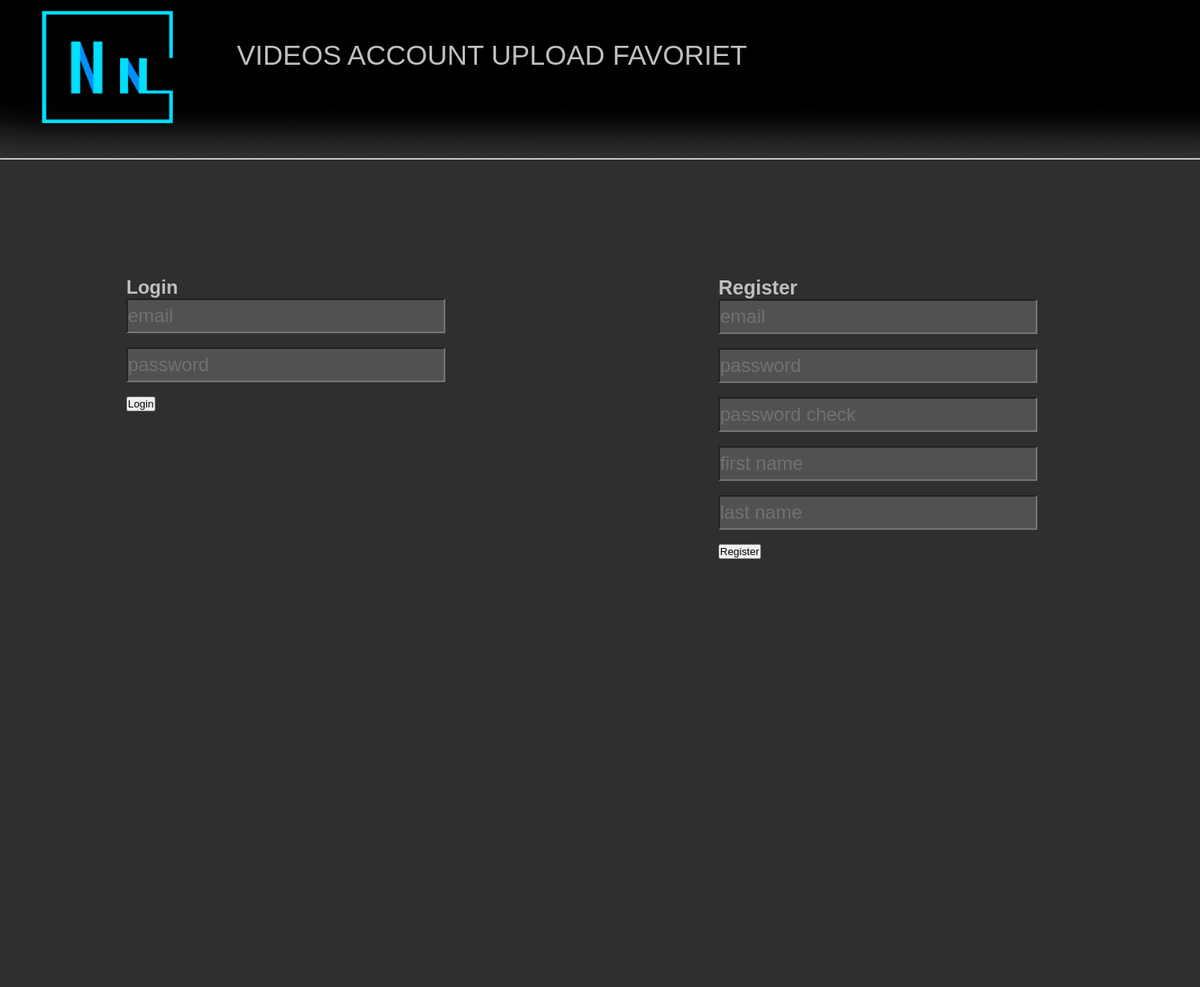
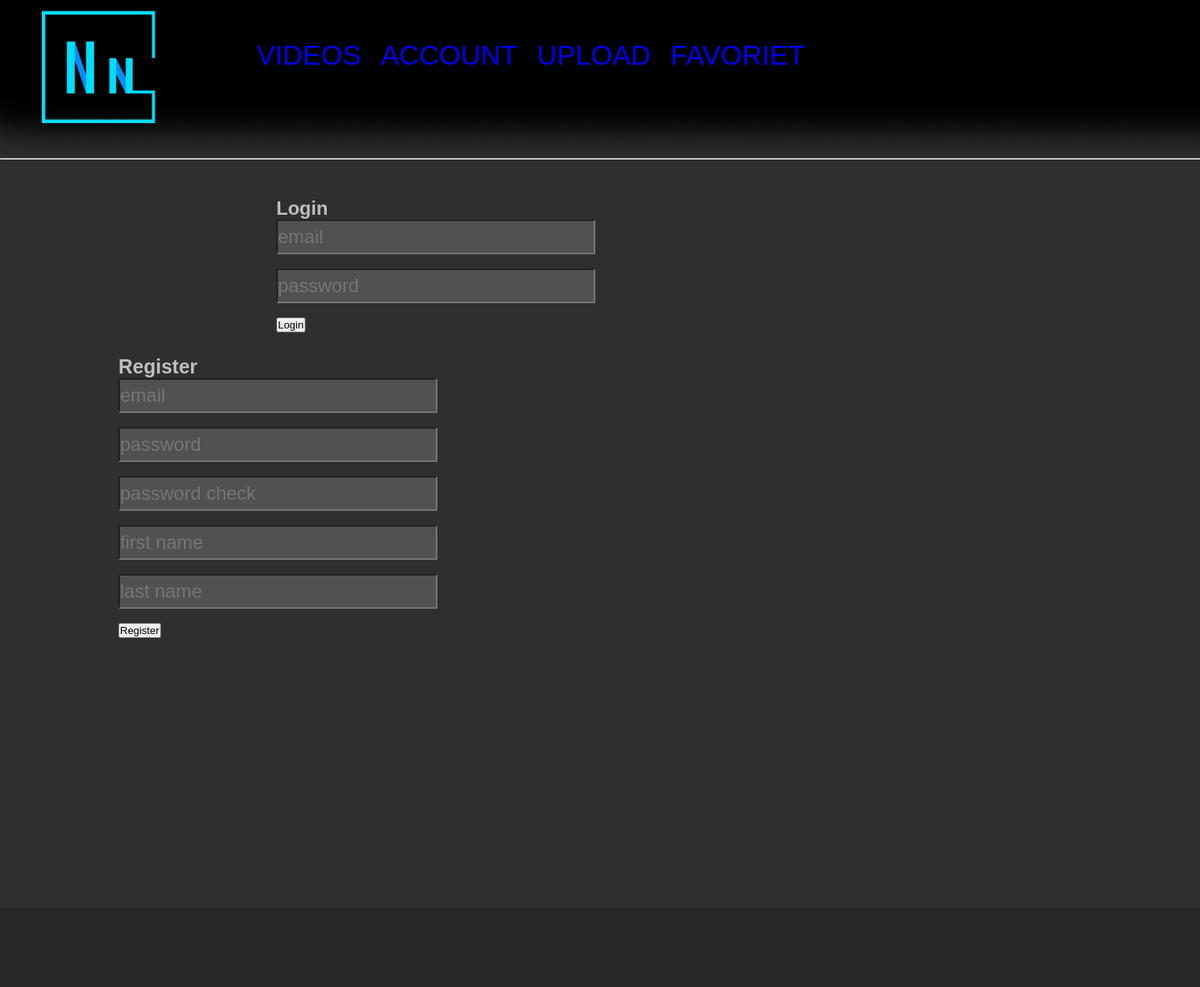
Before and after one commit to Thejackalphantom/Netnix, a PHP site: page /Login.php in a window 1520 px wide. Shown: the whole page at 79% size. After the commit the page ends 808 px from the top, so only its background shows below. Run offline with PHP 8.4, Linux system fonts and the light colour scheme.

Commit message:
Changed some things in the header.php file as of now it does not contain PHP but in the future when the searchbar and language switcher get's added this will then include php. Changed some things in Index and login.php with the foundation it has been build on. CSS is also edited allot to fix some typos and fix some issues with wrong commands.

```diff
--- a/Login.php
+++ b/Login.php
@@ -8,15 +8,17 @@ Login page
         <title>Netnix-Login</title>
         <link rel="stylesheet" type="text/css" href="css/index.css">
         <link rel="stylesheet" type="text/css" href="css/login.css">
+        <meta name="viewport" content="width=device-width, initial-scale=1">
     </head>
     <body>
+        <div id="Wrap">
             <?php include ("includes/header.php");?>
             <div id="loginContainer">
                 <div class="form">
                     <h2>Login</h2>
                         <form method="POST" action="login.php">
-                        <p><input type="text" name="email" value="email" class="txtbox"><br><br></p>
-                        <p><input type="text" name="password" value="password" class="txtbox"><br><br></p>
+                            <p><input type="text" name="email" placeholder="email" class="txtbox"><br><br></p>
+                            <p><input type="text" name="password" placeholder="password" class="txtbox"><br><br></p>
                             <input type="submit" value="Login">
                         </form>
                 </div>
@@ -25,14 +27,15 @@ Login page
                 <div class="form">
                     <h3>Register</h3>
                         <form method="POST" action="login.php">
-                        <p><input type="text" name="email" value="email" class="txtbox"><br><br></p>
-                        <p><input type="text" name="password" value="password" class="txtbox"><br><br></p>
-                        <p><input type="text" name="passwordcheck" value="password check" class="txtbox"><br><br></p>
-                        <p><input type="text" name="firstname" value="first name" class="txtbox"><br><br></p>
-                        <p><input type="text" name="lastname" value="last name" class="txtbox"><br><br></p>
+                            <p><input type="text" name="email" placeholder="email" class="txtbox"><br><br></p>
+                            <p><input type="text" name="password" placeholder="password" class="txtbox"><br><br></p>
+                            <p><input type="text" name="passwordcheck" placeholder="password check" class="txtbox"><br><br></p>
+                            <p><input type="text" name="firstname" placeholder="first name" class="txtbox"><br><br></p>
+                            <p><input type="text" name="lastname" placeholder="last name" class="txtbox"><br><br></p>
                             <input type="submit" value="Register">
                         </form>
                 </div>
             </div>
+        </div>
     </body>
 </html>
--- a/css/index.css
+++ b/css/index.css
@@ -7,7 +7,16 @@
 }
 
 body {
-background-color: #2f2f2f;
+    background-color: #2f2f2f;
+}
+
+a{
+    text-decoration: none;
+}
+
+ul{
+    list-style-type: none;
+    color: #bfbfbf;
 }
 
 hr{
@@ -17,31 +26,38 @@ hr{
 /************Header******************/
 
 #Wrap{
+    margin: 0 auto;
     height: 1080px;
     width: 100%;
     background-color: #2f2f2f;
 }
 
 #header{
-    width:100%;
-    height:250px;
+    width: 100%;
+    height: 150px;
 }
+
+#header li{
+    margin-left: 25px;
+    float: left;
+}
+
 #headerInside{
     background-image: url('img/fade.png');
     background-repeat: repeat-y; /* for vertical repeat */
     background-size: auto;
     background-size: cover;
+    height: 200px;
+}
 
-    height:200px;
-}
 #logo{
-    height:200px;
-    widht:200px;
+    height: 200px;
+    width: 200px;
     float: left;
 }
 #logoResize{
-    height:150px;
-    widht:150px;
+    height: 150px;
+    width: 150px;
     padding-top: 10px;
     padding-left: 50px;
 }
@@ -57,9 +73,4 @@ hr{
     text-decoration: none;
 }
 
-.menu_remove{
-    text-decoration: none;
-    color: #bfbfbf;
-}
-
 /************Container******************/
--- a/css/login.css
+++ b/css/login.css
@@ -2,34 +2,34 @@
 /************login container******************/
 
 #loginContainer{
-    margin:0 auto;
-    height:1000px;
-    width:1500px;
+    margin: 0 auto;
+    height: 1000px;
+    width: 100%;
 }
 body{
     font-family: arial;
 }
 .form{
-    height:100px;
-    width:600px;
-    float:left;
-    padding-left:150px;
-    padding-top:100px;
+    height: 100px;
+    width: 600px;
+    float: left;
+    padding-left: 150px;
+    padding-top: 100px;
 }
 form{
-    font-color:#bfbfbf;
+    color: #bfbfbf;
 }
 h2{
-    color:#bfbfbf;
+    color: #bfbfbf;
 }
 h3{
-    color:#bfbfbf;
-    font-size:25px;
+    color: #bfbfbf;
+    font-size: 25px;
 }
 .txtbox{
-     font-size:18pt;
-     height:40px;
-     width:400px;
+     font-size: 18pt;
+     height: 40px;
+     width: 400px;
      background-color: #515151;
      color: #717171;
     }
--- a/includes/header.php
+++ b/includes/header.php
@@ -1,25 +1,16 @@
-      <?php
-            echo "<div id='header'>
-                    <div id='headerInside'>
-                        <div id='logo'>
-                            <img src='img/logo.png' id='logoResize'>
+<div id="header">
+    <div id="headerInside">
+        <div id="logo">
+            <img src="img/logo.png" id="logoResize">
         </div>
-                        <div id='menu'>
+        <div id="menu">
             <ul>
-                                <o><a href='dummylink'class='menu_remove'>VIDEOS</a></o>
-                                <o><a href='dummylink'class='menu_remove'>ACCOUNT</a></o>
-                                <o><a href='dummylink'class='menu_remove'>UPLOAD</a></o>
-                                <o><a href='dummylink'class='menu_remove'>FAVORIET</a></o>
+                <li><a href="dummylink">VIDEOS</a></li>
+                <li><a href="dummylink">ACCOUNT</a></li>
+                <li><a href="dummylink">UPLOAD</a></li>
+                <li><a href="dummylink">FAVORIET</a></li>
             </ul>
         </div>
     </div>
     <hr></hr>
-                </div>";
-            echo"
-
-
-
-                    ";
-
-
-      ?>
+</div>
```
Also changed, not shown: index.php (+3 -9 lines). Lines whose indentation alone changed are shown as unchanged.
